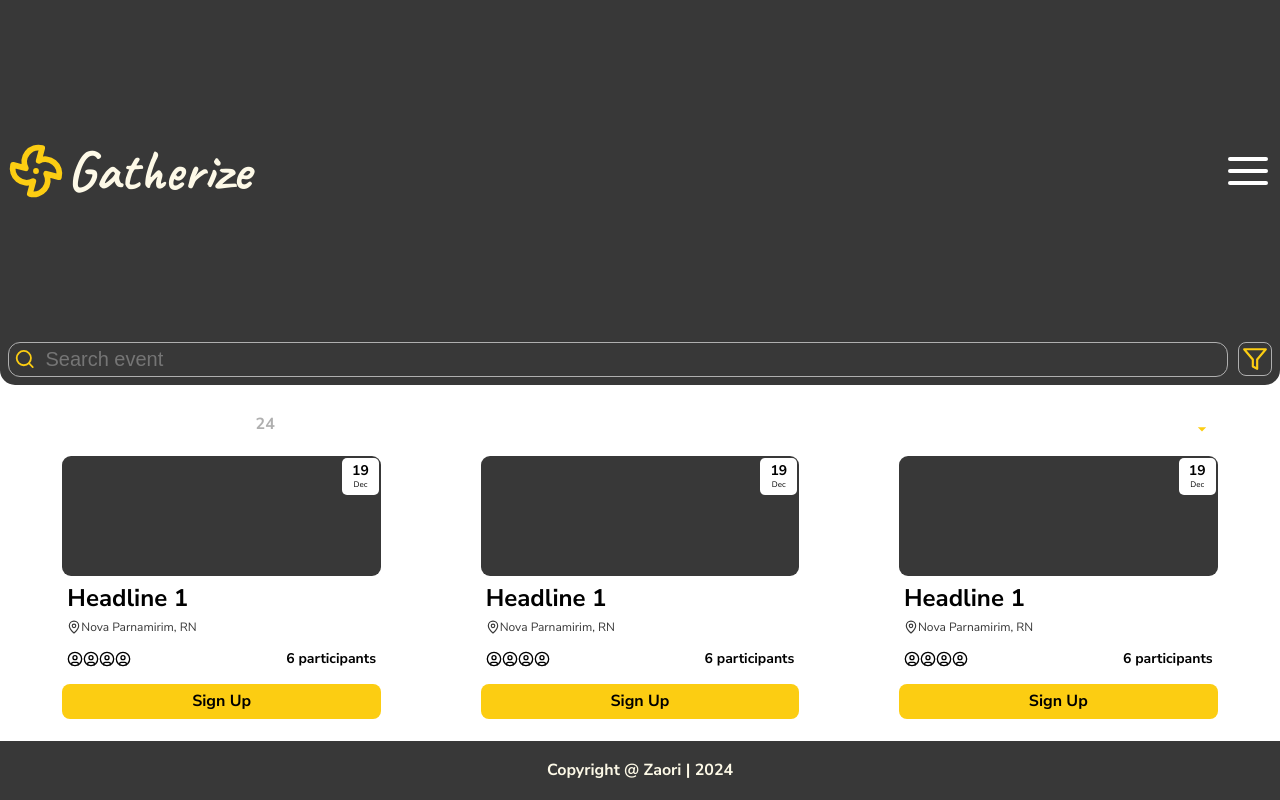
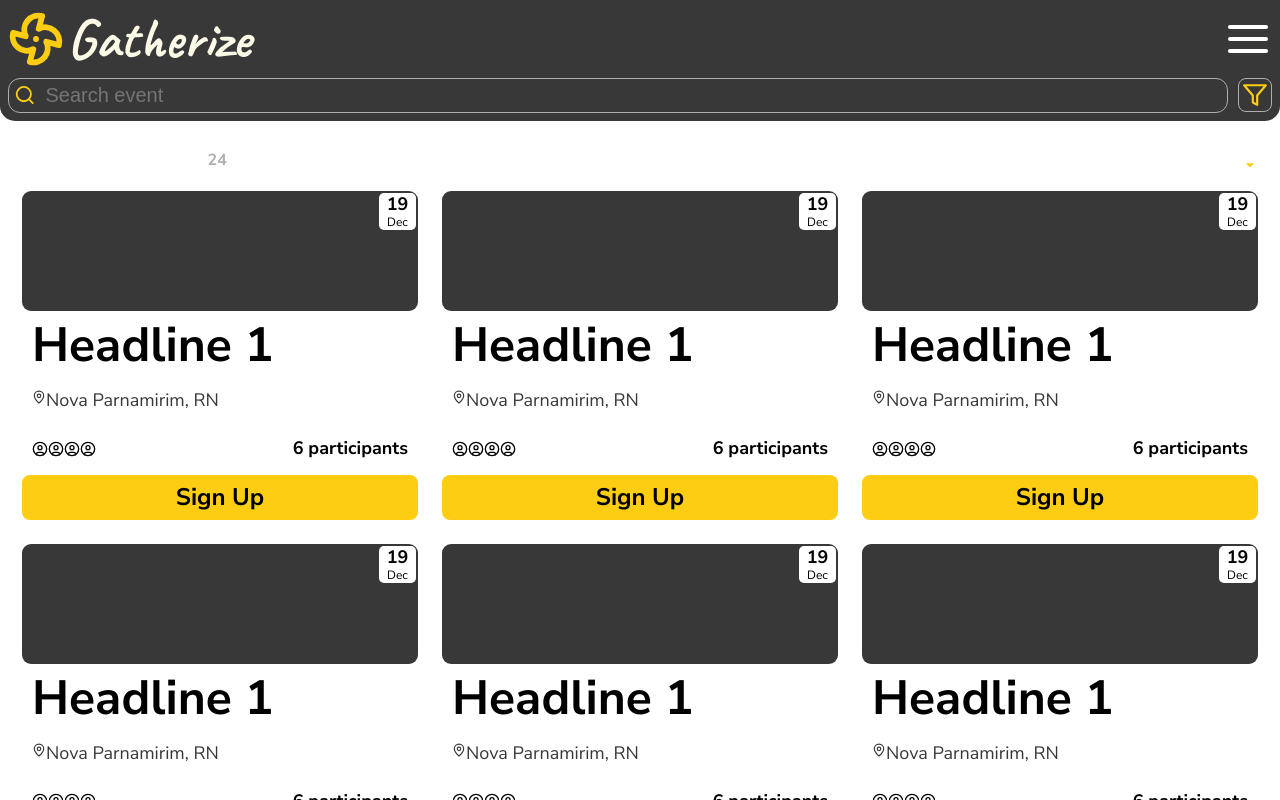
Before and after one commit to Gcld/gatherize, a Next.js app: page / in a window 1280 px wide. Built offline with nearby package versions, Linux system fonts and the light colour scheme.

Commit message:
style: responsividade da página principal

```diff
--- a/src/components/EventCard/styled.ts
+++ b/src/components/EventCard/styled.ts
@@ -10,10 +10,6 @@ export const Container = styled.div`
     padding: 2px;
     gap: 8px;
     background-color: white;
-
-    @media (min-width: 768px){
-        width: 80%;
-    }
 `;
 
 export const EventCardPicture = styled.div`
@@ -50,6 +46,24 @@ export const EventDate = styled.div`
         line-height: 120%;
         color: black;
     }
+
+    @media (min-width: 768px){
+        h3{
+            font-size: 16px;
+        }
+        h5{
+            font-size: 10px;
+        }
+    }
+
+    @media (min-width: 1024px){
+        h3{
+            font-size: 18px;
+        }
+        h5{
+            font-size: 12px;
+        }
+    }
 `;
 
 export const EventContent = styled.div`
@@ -67,6 +81,24 @@ export const EventContent = styled.div`
         line-height: 120%;
         color: black;
     }
+
+    @media (min-width: 768px){
+        padding: 0px 8px;
+        gap: 15px;
+        h1{
+            font-size: 48px;
+            line-height: 110%;
+        }
+    }
+
+    @media (min-width: 768px){
+        padding: 0px 10px;
+        gap: 18px;
+        h1{
+            font-size: 48px;
+            line-height: 110%;
+        }
+    }
 `;
 
 export const EventLocation = styled.div`
@@ -77,6 +109,18 @@ export const EventLocation = styled.div`
         font-weight: normal;
         line-height: 120%;
         color: var(--darkZaori);
+    }
+
+    @media (min-width: 768px){
+        h4{
+            font-size: 14px;
+        }
+    }
+
+    @media (min-width: 1024px){
+        h4{
+            font-size: 18px;
+        }
     }
 `;
 
@@ -103,6 +147,18 @@ export const Participants = styled.div`
         line-height: 120%;
         color: black;
     }
+
+    @media (min-width: 768px){
+        h3{
+            font-size: 16px;
+        }
+    }
+
+    @media (min-width: 1024px){
+        h3{
+            font-size: 18px;
+        }
+    }
 `;
 
 export const EventButton = styled.div`
@@ -120,4 +176,16 @@ export const EventButton = styled.div`
         line-height: 120%;
         color: black;
     }
+
+    @media (min-width: 768px){
+        h2{
+            font-size: 18px;
+        }
+    }
+
+    @media (min-width: 1024px){
+        h2{
+            font-size: 24px;
+        }
+    }
 `;
--- a/src/components/EventCardContainer/index.tsx
+++ b/src/components/EventCardContainer/index.tsx
@@ -7,6 +7,9 @@ export default function EventCardContainer() {
             <EventCard/>
             <EventCard/>
             <EventCard/>
+            <EventCard/>
+            <EventCard/>
+            <EventCard/>
         </Container>
     );
 }
--- a/src/components/EventCardContainer/styled.ts
+++ b/src/components/EventCardContainer/styled.ts
@@ -7,6 +7,7 @@ export const Container = styled.div`
     place-items: center;
 
     @media (min-width: 768px){
+        gap: 20px;
         grid-template-columns: repeat(2, 1fr);
         place-items: center;
     }
--- a/src/components/EventsFrame/styled.ts
+++ b/src/components/EventsFrame/styled.ts
@@ -46,7 +46,7 @@ export const Container = styled.div`
     }
 
     @media (min-width: 768px){
-        padding: 10px 7vh;
+        padding: 10px;
         .availableEvents{
             h2{
                 font-size: 18px;
@@ -70,7 +70,7 @@ export const Container = styled.div`
     }
 
     @media (min-width: 1024px){
-        padding: 10px 6vh;
+        padding: 10px 0px;
         .availableEvents{
             h2{
                 font-size: 24px;
```
